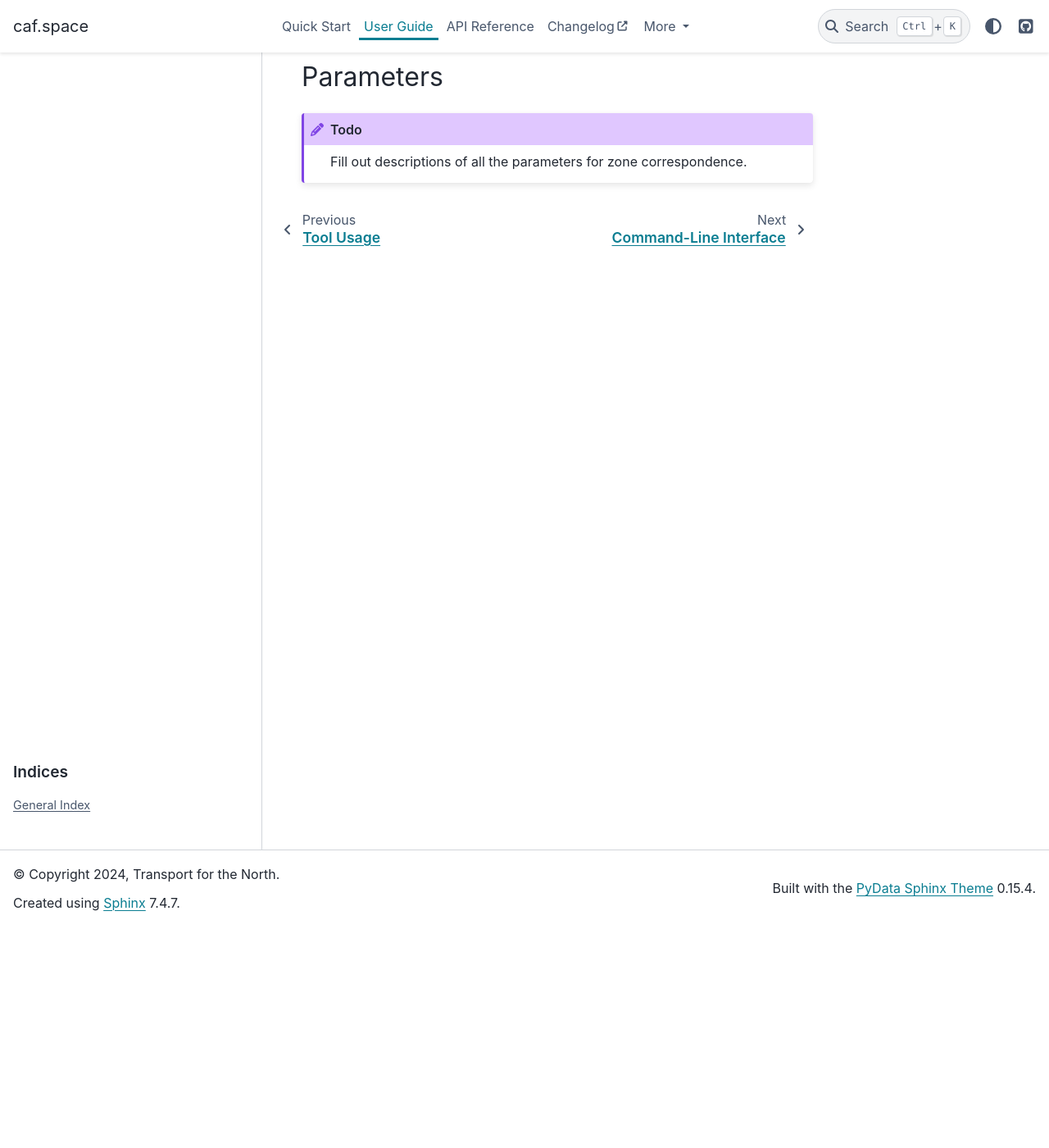
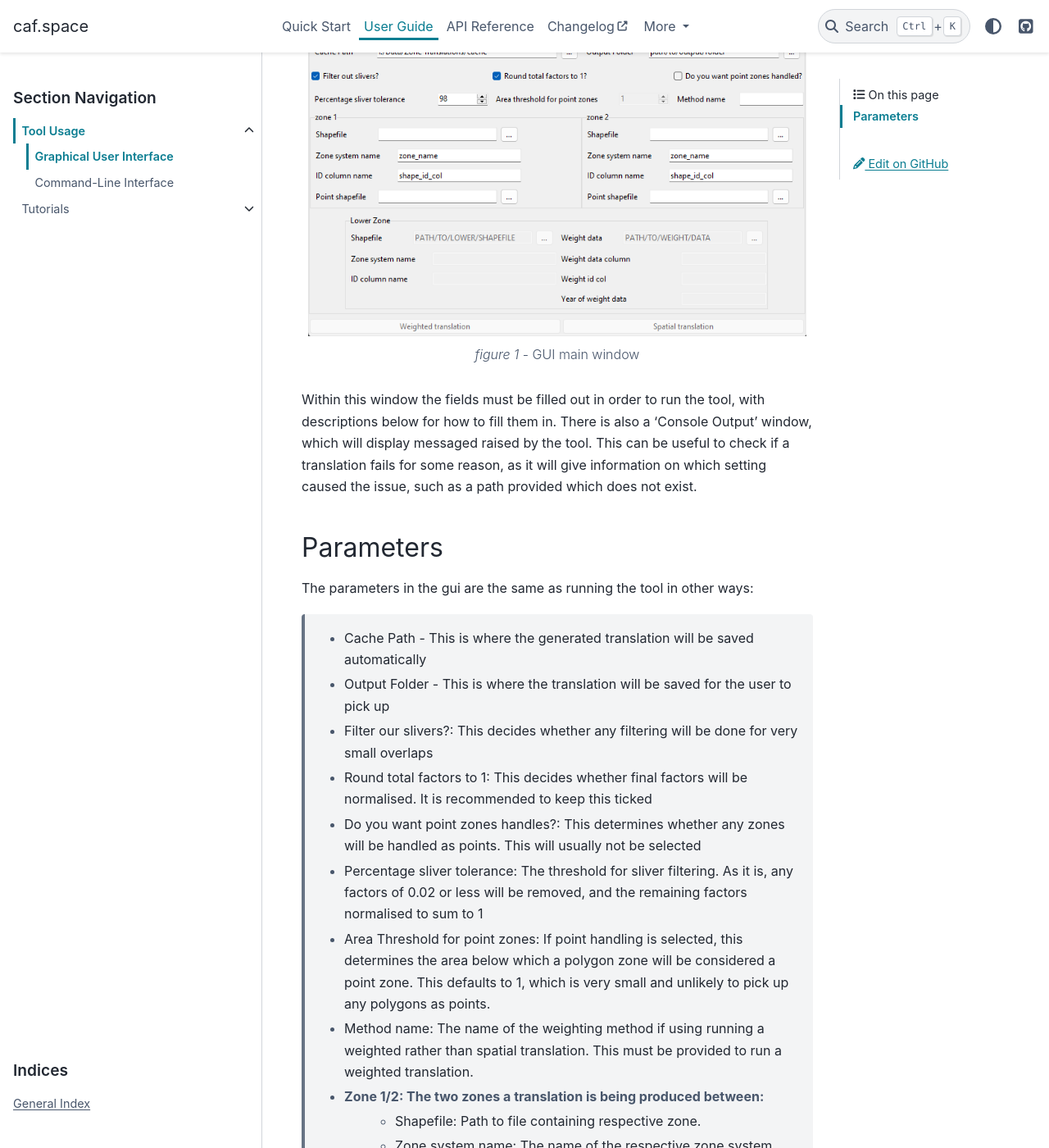
Before and after one commit to Transport-for-the-North/caf.space, a Sphinx documentation site: the page built from docs/source/usage/gui.rst, in a window 1280 px wide and 1400 px high, scrolled down 270 px. Shown: the whole window at 82% size. Built offline with Sphinx 7.4.7 and the PyData theme 0.15.4, drawn with Linux system fonts in a browser that asks for light colours; pages that are not in the unit, such as notebooks, are missing from menus; some of the changed text lies outside the part shown.

Commit message:
Added gui and parameter info

```diff
--- a/docs/source/usage/gui.rst
+++ b/docs/source/usage/gui.rst
@@ -1,12 +1,38 @@
 Graphical User Interface
 ========================
 
-.. todo::
-    Fill out details for the GUI.
+When launched, the gui will display a window as shown below:
 
+.. figure:: ../_static/images/guispace.png
+
+    *figure 1* - GUI main window
+
+Within this window the fields must be filled out in order to run the tool, with descriptions below for how to fill them in.
+There is also a 'Console Output' window, which will display messaged raised by the tool. This can be useful to check if a translation
+fails for some reason, as it will give information on which setting caused the issue, such as a path provided which does not exist.
 
 Parameters
 ----------
 
-.. todo::
-    Fill out descriptions of all the parameters for zone correspondence.
+The parameters in the gui are the same as running the tool in other ways:
+
+ - Cache Path - This is where the generated translation will be saved automatically
+ - Output Folder - This is where the translation will be saved for the user to pick up
+ - Filter our slivers?: This decides whether any filtering will be done for very small overlaps
+ - Round total factors to 1: This decides whether final factors will be normalised. It is recommended to keep this ticked
+ - Do you want point zones handles?: This determines whether any zones will be handled as points. This will usually not be selected
+ - Percentage sliver tolerance: The threshold for sliver filtering. As it is, any factors of 0.02 or less will be removed, and the remaining factors normalised to sum to 1
+ - Area Threshold for point zones: If point handling is selected, this determines the area below which a polygon zone will be considered a point zone. This defaults to 1, which is very small and unlikely to pick up any polygons as points.
+ - Method name: The name of the weighting method if using running a weighted rather than spatial translation. This must be provided to run a weighted translation.
+ - Zone 1/2: The two zones a translation is being produced between:
+    - Shapefile: Path to file containing respective zone.
+    - Zone system name: The name of the respective zone system. This will determine column names and file name in output.
+    - ID column name: The column containing ID in the input shapefile.
+    - Point shapefile: Optional, a second shapefile containing point data as true points.
+ - Lower zone: The zone system used for a weighted translation, see description of weighted translation for more info.
+    - Weight data: A path to a csv containing weighting data, e.g. pop
+    - Weight data column: The  column in the weight data csv containing the weight data
+    - Weight id col: The column in the weight data csv containing the id.
+    - Year of weight data: The year the weight data is from, e.g. population data from the 2021 census.
+ - Weighted translation: The button to run a weighted translation. All parameters must be provided for this.
+ - Spatial translation: The button to run a spatial translation.
```
Also changed, not shown: docs/source/_static/images/guispace.png (added).
